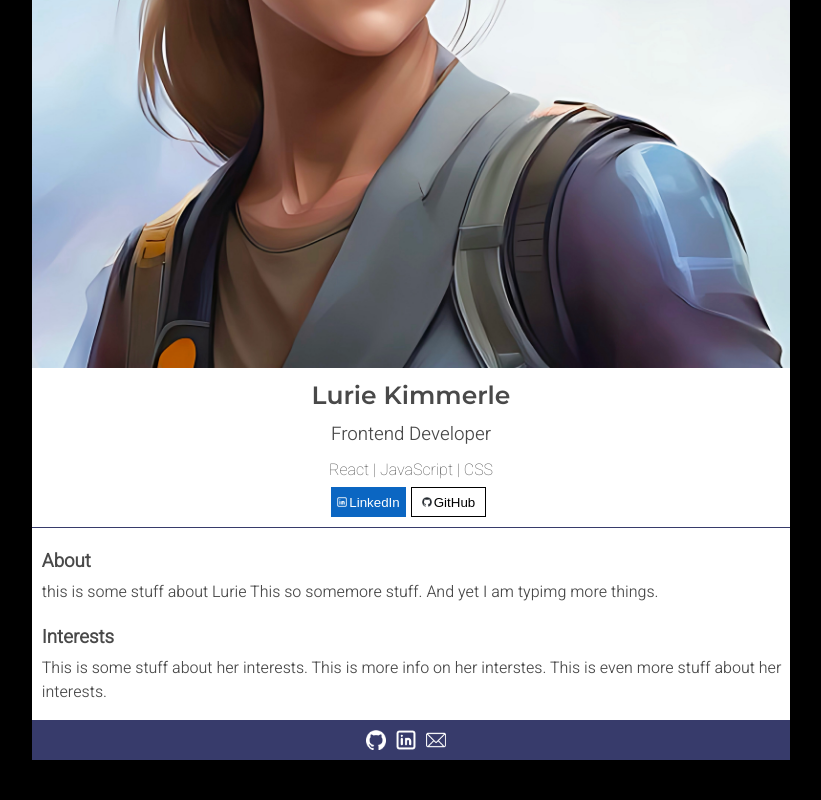
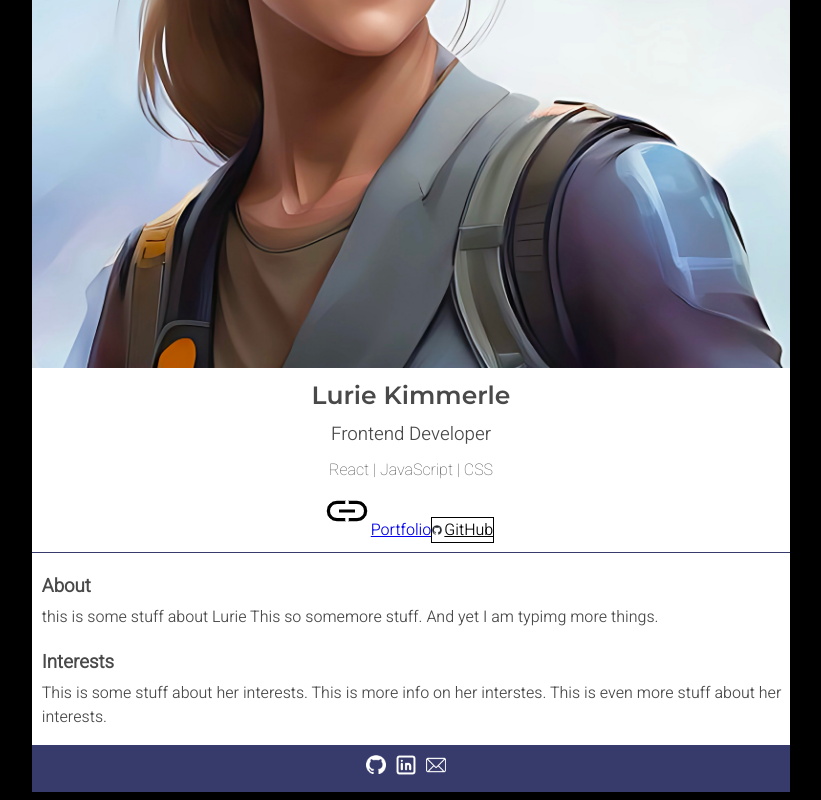
Before and after one commit to LurieK/Scrimba-React-Solo1, a React (Create React App) app: page / in a window 1280 px wide. Shown: the part 398-1198 px from the top of the page, without its empty margins (229-1050 px from the left). Before the commit the page ends 1166 px from the top, so only its background shows below. Built offline with nearby package versions, Linux system fonts and the light colour scheme.

Commit message:
fix links and add clearer images

```diff
--- a/src/components/Buttons.js
+++ b/src/components/Buttons.js
@@ -1,18 +1,20 @@
-import LinkedIn from "./linkedin3.png"
+import Link from "./link.png"
 import GitHub from "./github-mark.png"
 
 function Buttons(){
 
     return (
         <div>
-            <button class='linkedIn'>
-                <img src={LinkedIn}/>
-                LinkedIn
-            </button>
-            <button class= "github">
+            <a href="https://luriekimmerledev.com/" class='linked'>
+                <img src={Link}/>
+                Portfolio
+            </a>
+            <a href="https://github.com/LurieK/"
+                class= "github">
                 <img src={GitHub}/>
+
                 GitHub
-            </button>
+            </a>
         </div>
     )
 }
--- a/src/components/Footer.js
+++ b/src/components/Footer.js
@@ -7,18 +7,21 @@ function Footer(){
 
     return (
         <div className="footer">
+            <a href="https://github.com/LurieK/">
             <img src={GitHubWhite}
-                alt="github"
-                href="https://github.com/LurieK/"
-                />
-            <img src={LinkedIn}
+                alt="github"/>
+               </a>
+            <a href="https://www.linkedin.com/in/lurie-kimmerle/">
+                <img src={LinkedIn}
                 alt="LinkedIn"
                 href="https://www.linkedin.com/in/lurie-kimmerle/"
                 />
-            <img src={Email}
+                </a>
+            <a href="mailto:LuraineKimmerle@gmail.com">
+                <img src={Email}
                 alt="email"
-                href="mailto:LuraineKimmerle@gmail.com"
                 />
+                </a>
         </div>
     )
 }
--- a/src/styles.css
+++ b/src/styles.css
@@ -99,7 +99,7 @@ body {
 
 }
 
-.footer img {
+.footer a img {
   width: 20px;
   margin-right: 10px;
 
```
Also changed, not shown: src/components/link.png (added).
